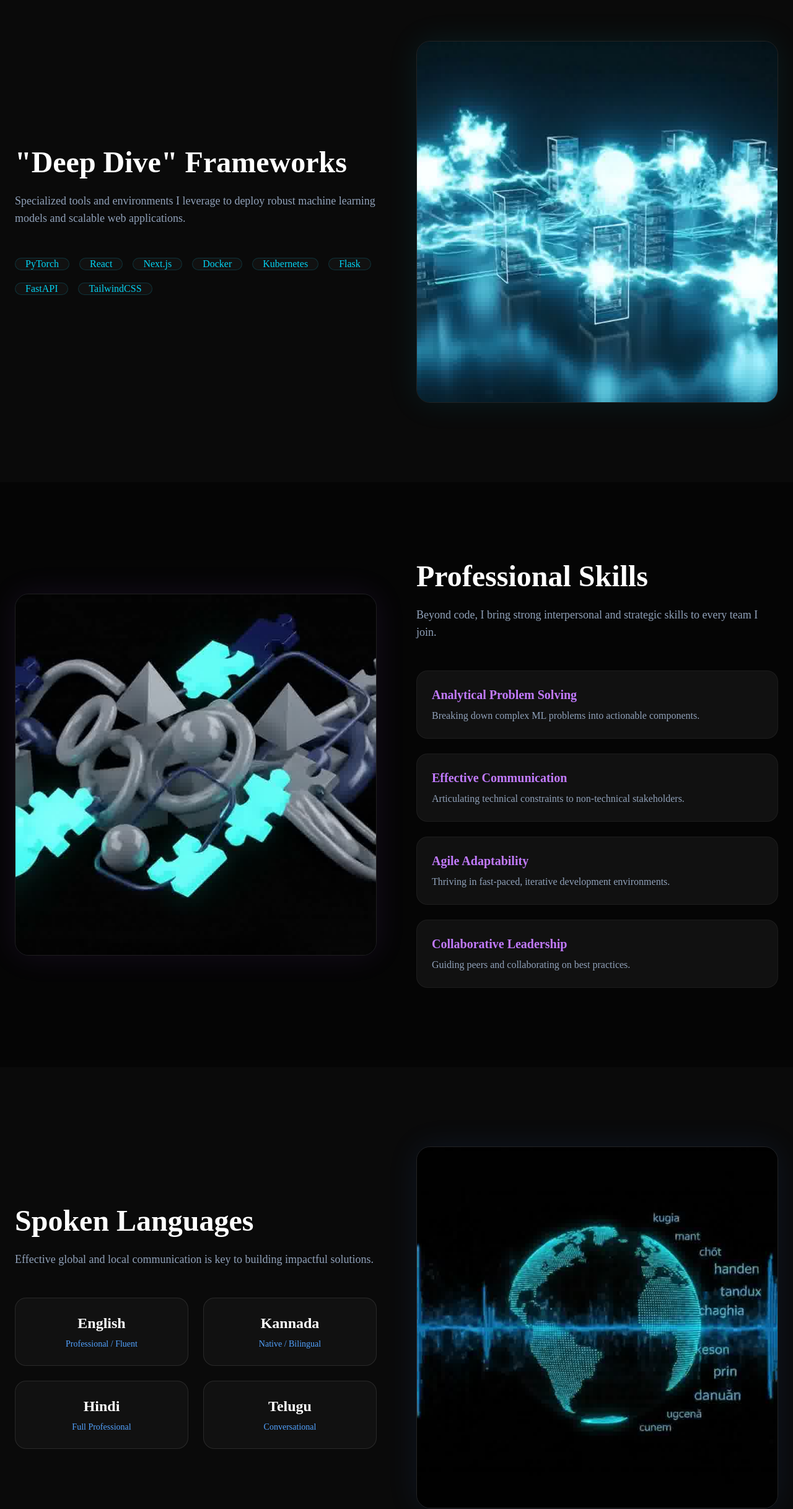
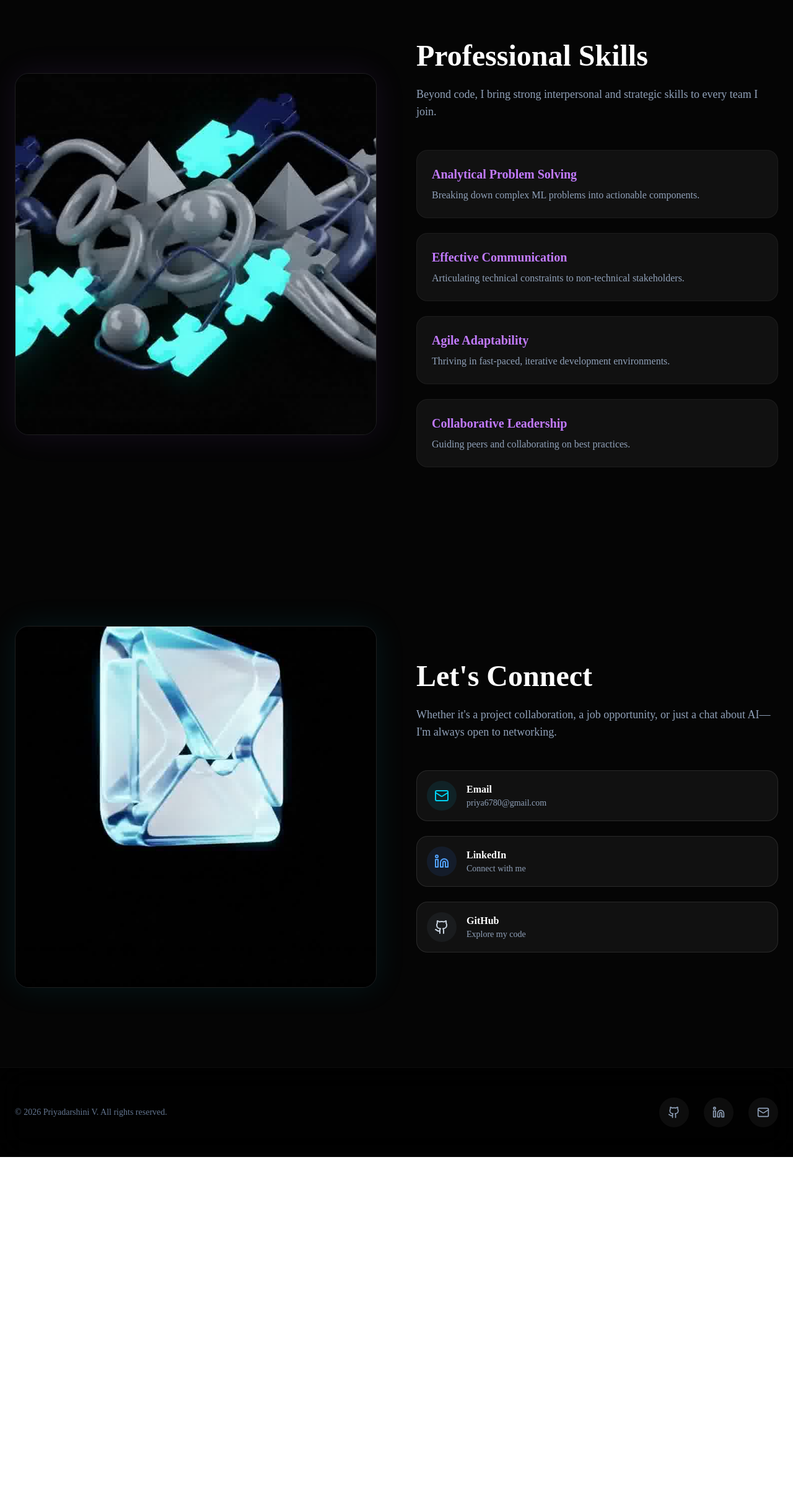
Before and after one commit to Priya67803/my-portfolio, a Next.js app: page / in a window 1280 px wide. Shown: the part 5964-8399 px from the top of the page at 62% size. After the commit the page ends 7831 px from the top, so only its background shows below. Built offline with nearby package versions, Linux system fonts and the light colour scheme.

Commit message:
fix icons issue

```diff
--- a/app/page.tsx
+++ b/app/page.tsx
@@ -435,39 +435,6 @@ export default function Portfolio() {
                     </div>
                 </section>
 
-                {/* Deep Dive Frameworks (Folder 10) */}
-                <section className="py-32 bg-[#0a0a0a]">
-                    <div className="max-w-7xl mx-auto px-6 grid lg:grid-cols-2 gap-16 items-center">
-                        <motion.div
-                            initial="hidden"
-                            whileInView="visible"
-                            viewport={{ once: true, margin: "-100px" }}
-                            variants={staggerContainer}
-                        >
-                            <motion.div variants={slideInLeft} className="mb-12">
-                                <h2 className="text-4xl md:text-5xl font-bold text-white mb-6">"Deep Dive" Frameworks</h2>
-                                <p className="text-slate-400 text-lg">Specialized tools and environments I leverage to deploy robust machine learning models and scalable web applications.</p>
-                            </motion.div>
-                            <div className="flex flex-wrap gap-4">
-                                {["PyTorch", "React", "Next.js", "Docker", "Kubernetes", "Flask", "FastAPI", "TailwindCSS"].map((fw) => (
-                                    <motion.div key={fw} variants={slideUp}>
-                                        <Badge variant="outline" className="text-base px-4 py-2 bg-[#111] text-cyan-400 border-cyan-500/20">{fw}</Badge>
-                                    </motion.div>
-                                ))}
-                            </div>
-                        </motion.div>
-                        <motion.div
-                            initial="hidden"
-                            whileInView="visible"
-                            viewport={{ once: true, margin: "-100px" }}
-                            variants={slideInRight}
-                            className="relative w-full aspect-square rounded-3xl overflow-hidden shadow-[0_0_50px_rgba(6,182,212,0.1)] border border-white/10"
-                        >
-                            <ImageSequenceViewer folderName="10" frameCount={40} className="w-full h-full rounded-none" />
-                        </motion.div>
-                    </div>
-                </section>
-
                 {/* Professional (Soft) Skills (Folder 11) */}
                 <section className="py-32">
                     <div className="max-w-7xl mx-auto px-6 grid lg:grid-cols-2 gap-16 items-center">
@@ -505,45 +472,6 @@ export default function Portfolio() {
                                     </motion.div>
                                 ))}
                             </div>
-                        </motion.div>
-                    </div>
-                </section>
-
-                {/* Spoken Languages (Folder 12) */}
-                <section className="py-32 bg-[#0a0a0a]">
-                    <div className="max-w-7xl mx-auto px-6 grid lg:grid-cols-2 gap-16 items-center">
-                        <motion.div
-                            initial="hidden"
-                            whileInView="visible"
-                            viewport={{ once: true, margin: "-100px" }}
-                            variants={staggerContainer}
-                        >
-                            <motion.div variants={slideInLeft} className="mb-12">
-                                <h2 className="text-4xl md:text-5xl font-bold text-white mb-6">Spoken Languages</h2>
-                                <p className="text-slate-400 text-lg">Effective global and local communication is key to building impactful solutions.</p>
-                            </motion.div>
-                            <div className="grid grid-cols-2 gap-6">
-                                {[
-                                    { lang: "English", level: "Professional / Fluent" },
-                                    { lang: "Kannada", level: "Native / Bilingual" },
-                                    { lang: "Hindi", level: "Full Professional" },
-                                    { lang: "Telugu", level: "Conversational" }
-                                ].map((l, i) => (
-                                    <motion.div key={i} variants={slideUp} className="bg-[#111] p-6 rounded-2xl border border-white/10 text-center hover:border-blue-500/30 transition-colors">
-                                        <h3 className="text-2xl font-bold text-white mb-2">{l.lang}</h3>
-                                        <p className="text-blue-400 text-sm font-medium">{l.level}</p>
-                                    </motion.div>
-                                ))}
-                            </div>
-                        </motion.div>
-                        <motion.div
-                            initial="hidden"
-                            whileInView="visible"
-                            viewport={{ once: true, margin: "-100px" }}
-                            variants={slideInRight}
-                            className="relative w-full aspect-square rounded-3xl overflow-hidden shadow-[0_0_50px_rgba(59,130,246,0.1)] border border-white/10"
-                        >
-                            <ImageSequenceViewer folderName="12" frameCount={40} className="w-full h-full rounded-none" />
                         </motion.div>
                     </div>
                 </section>
```
